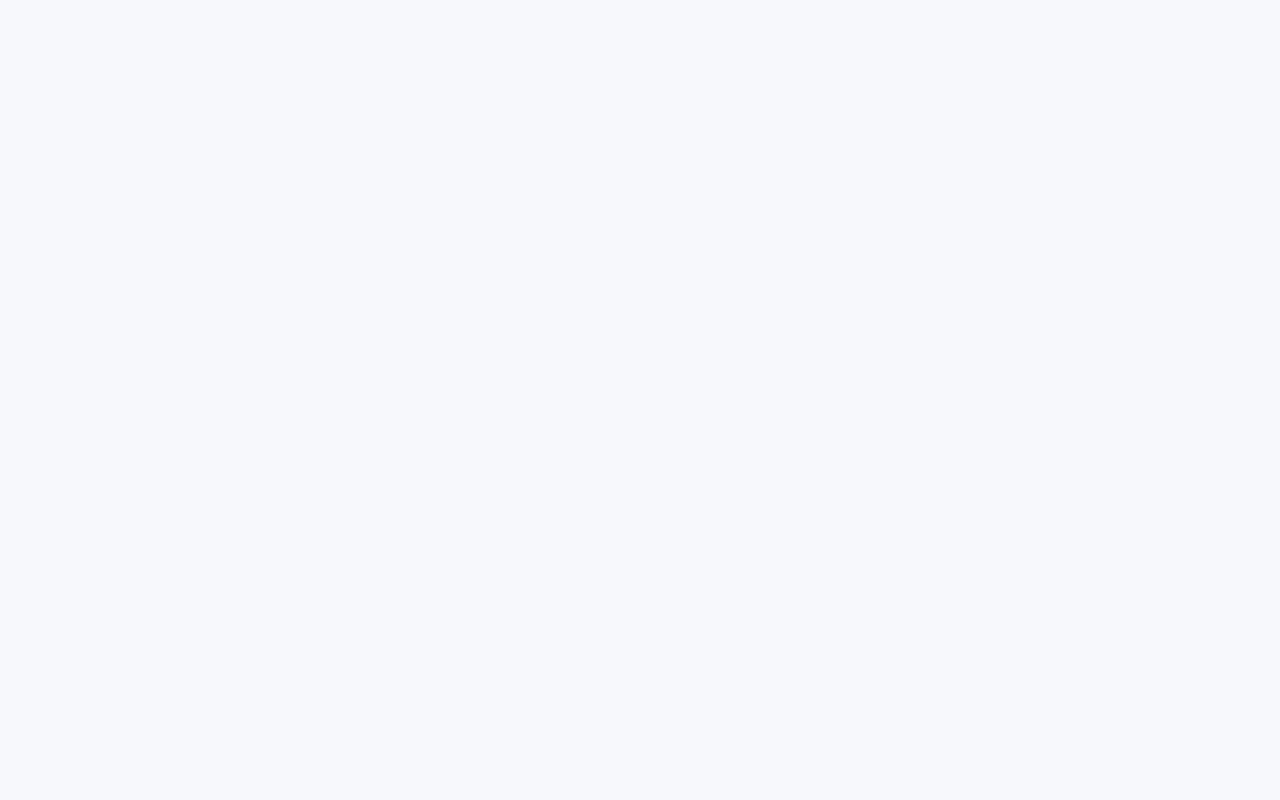
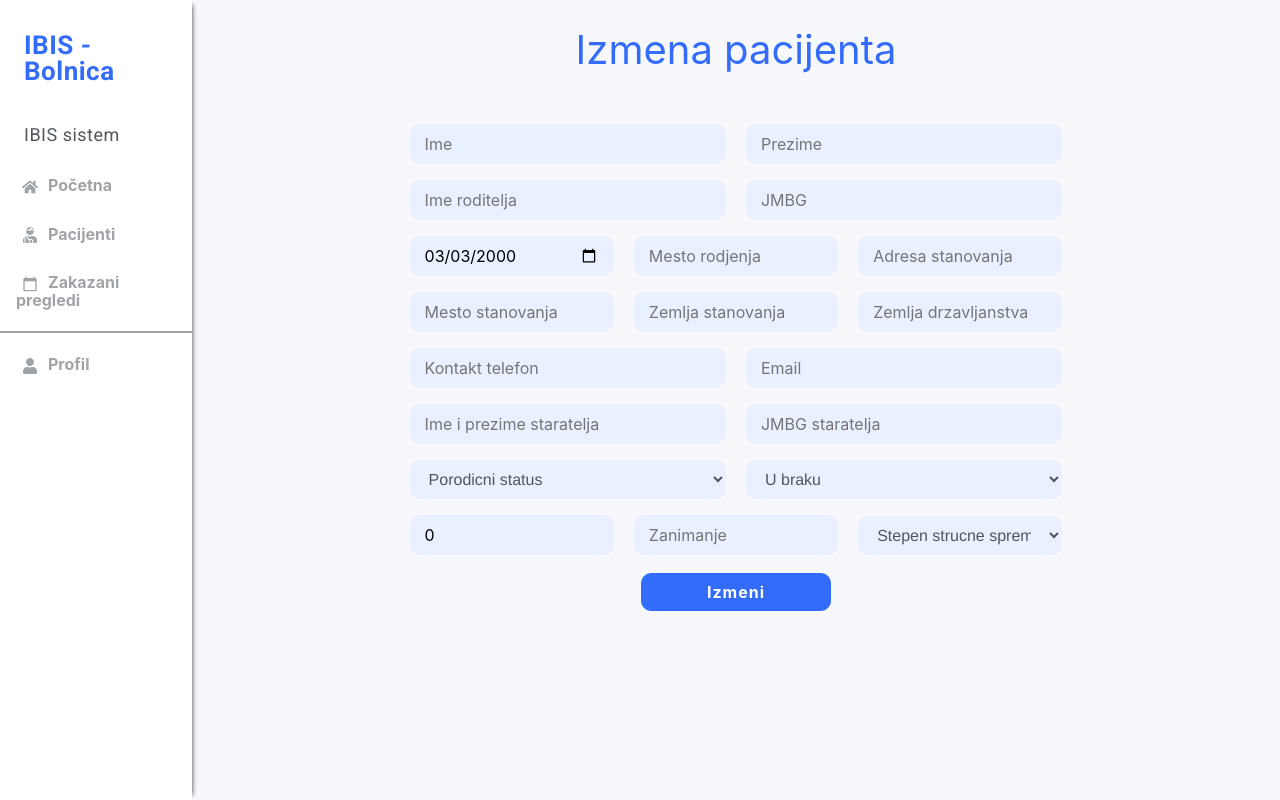
Before and after one commit to ivaguranov/Bolnica-Front, a React (Create React App) app: page /edit-patient/1 in a window 1280 px wide. Before the commit this address had no page. Built offline with nearby package versions, Linux system fonts and the light colour scheme; no server answers.

Commit message:
Edit patient redirect fix

```diff
--- a/src/App.js
+++ b/src/App.js
@@ -74,6 +74,7 @@ const App = () => {
           exact
           element={<EditEmployeePage />}
         />
+        <Route path="/edit-patient/:lbp" exact element={<EditPatientPage />} />
       </Routes>
     </BrowserRouter>
   );
--- a/src/pages/DoctorHomepage/DoctorHomepage.js
+++ b/src/pages/DoctorHomepage/DoctorHomepage.js
@@ -88,7 +88,7 @@ const DoctorHomepage = () => {
             number={generalStatsProps[2].number}
           />
         </div>
-        {appointments && patients && (
+        {appointments && patients.length > 0 && (
           <ScheduledAppointments
             appointments={appointments}
             patients={patients}
--- a/src/pages/EditPatientPage/EditPatientPage.js
+++ b/src/pages/EditPatientPage/EditPatientPage.js
@@ -35,10 +35,12 @@ function RegistrationPatientPage() {
   const navigate = useNavigate();
   const location = useLocation();
   const [lbp, setLbp] = useState();
+  const [role, setRole] = useState("");
   const patient = useSelector((state) => state.patients);
 
   useEffect(() => {
     const pathParts = location.pathname.split("/");
+    setRole(pathParts[1]);
     setLbp(pathParts[pathParts.length - 1]);
     dispatch(getPatient(pathParts[pathParts.length - 1]));
   }, []);
@@ -96,13 +98,21 @@ function RegistrationPatientPage() {
   const handleSubmit = (e) => {
     e.preventDefault();
     dispatch(updatePatient({ ...form, pol: "MUSKI" }, lbp));
-    navigate("/nurse/patient-preview");
+    role === "nurse"
+      ? navigate("/nurse/patient-preview")
+      : navigate("/patient-preview");
   };
 
   return (
     <div style={{ marginLeft: "15%" }}>
       <div className="sidebar-link-container">
-        <Sidebar links={getSidebarLinks("nurse", 0)} />
+        <Sidebar
+          links={
+            role === "nurse"
+              ? getSidebarLinks("nurse", 0)
+              : getSidebarLinks("doctor", 0)
+          }
+        />
       </div>
       <form className="form-custom">
         <h1 className="form-heading">Izmena pacijenta</h1>
--- a/src/pages/PatientPreviewPage/PatientPreviewPage.js
+++ b/src/pages/PatientPreviewPage/PatientPreviewPage.js
@@ -2,8 +2,6 @@ import React, { useEffect, useState } from "react";
 import Sidebar from "../../components/Sidebar/Sidebar";
 import Header from "../../components/Header/Header";
 import { format } from "date-fns";
-import { FaHome, FaUser, FaUserInjured, FaPlusCircle } from "react-icons/fa";
-import { MdCalendarToday } from "react-icons/md";
 import { BiSearchAlt } from "react-icons/bi";
 import Table from "../../components/Table/Table";
 import { useDispatch, useSelector } from "react-redux";
@@ -13,7 +11,9 @@ import {
   getPatients,
   searchPatients,
 } from "../../redux/actions/patient";
+import { useNavigate } from "react-router";
 const PatientPreview = () => {
+  const navigate = useNavigate();
   const dispatch = useDispatch();
   useEffect(() => {
     dispatch(getPatients());
@@ -70,6 +70,11 @@ const PatientPreview = () => {
     event.preventDefault();
     dispatch(searchPatients(value));
   }
+
+  const handleEdit = (lbp) => {
+    navigate(`/edit-patient/${lbp}`);
+  };
+
   return (
     <div>
       <div className="sidebar-link-container">
@@ -100,11 +105,12 @@ const PatientPreview = () => {
         <div>
           <h1 className="myTitle">Pacijenti</h1>
         </div>
-        {patients && (
+        {patients.length > 0 && (
           <Table
             headers={headers}
             tableContent={patients}
             handleClick={handleClick}
+            handleEdit={handleEdit}
             tableType="patients"
           />
         )}
```
